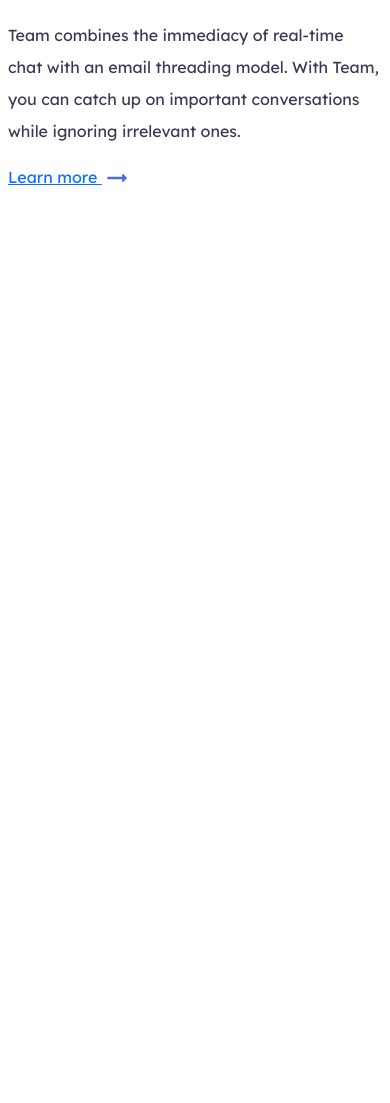
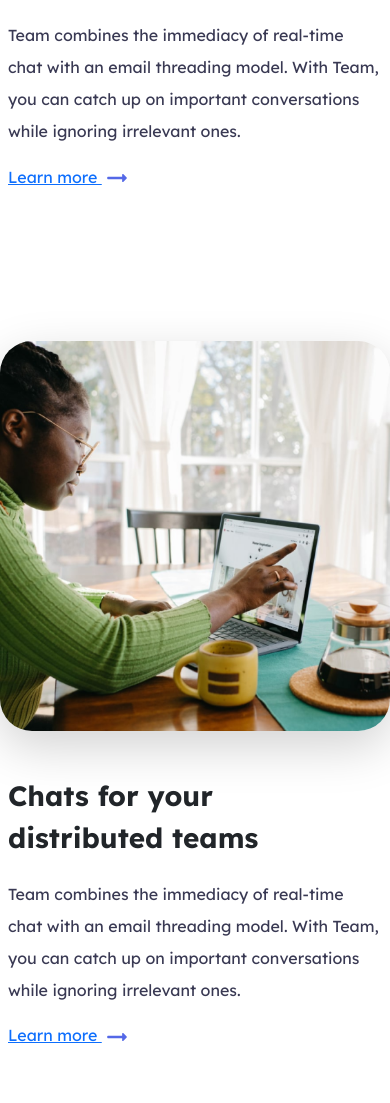
Before and after one commit to malvinval/detikcom-fe-dev-landing-page-assignment, a website: page index.html in a window 390 px wide. Shown: the part 1388-2491 px from the top of the page. Before the commit the page ends 1729 px from the top, so only its background shows below. Drawn offline with nearby package versions, Linux system fonts and the light colour scheme.

Commit message:
add third section

```diff
--- a/index.html
+++ b/index.html
@@ -99,6 +99,29 @@
         </div>
     </div>
     <!-- END 2nd SECTION -->
+
+    <!-- START 3rd SECTION -->
+    <div class="detik-third-section-container container-fluid d-flex justify-content-center">
+        <div class="detik-third-section d-flex flex-column-reverse flex-lg-row-reverse">
+            <div class="detik-third-section-left d-flex align-items-center">
+                <div class="py-5 px-2 px-md-5 px-lg-0 py-lg-0">
+                    <h1>Chats for your</h1>
+                    <h1>distributed teams</h1>
+                    <p class="pt-3 lh-lg justify">
+                        Team combines the immediacy of real-time chat with an email threading model. With Team, you can catch up on important conversations while ignoring irrelevant ones.
+                    </p>
+                    <a class="py-5" href="#">Learn more <svg width="30" height="30" viewBox="0 0 30 30" fill="none" xmlns="http://www.w3.org/2000/svg">
+                        <path d="M20.1484 13.7549H6.38594C5.69844 13.7549 5.13594 14.3174 5.13594 15.0049C5.13594 15.6924 5.69844 16.2549 6.38594 16.2549H20.1484V18.4924C20.1484 19.0549 20.8234 19.3299 21.2109 18.9299L24.6859 15.4424C24.9234 15.1924 24.9234 14.8049 24.6859 14.5549L21.2109 11.0674C20.8234 10.6674 20.1484 10.9549 20.1484 11.5049V13.7549Z" fill="#5468E7"/>
+                        </svg>
+                    </a>
+                </div>
+            </div>
+            <div class="detik-third-section-right d-flex justify-content-start pr-0 pe-lg-5">
+                <img class="third-section-image rounded-5 shadow-lg" src="./img/third-section-img.png" alt="">
+            </div>
+        </div>
+    </div>
+    <!-- END 3rd SECTION -->
 </body>
 <script src="./node_modules/bootstrap/dist/js/bootstrap.min.js"></script>
 <script src="script.js"></script>
--- a/style.css
+++ b/style.css
@@ -71,29 +71,39 @@
     border-radius: 3px;
 }
 
-.detik-second-section {
+.detik-second-section,
+.detik-third-section {
     width: 72%;
 }
 
-.detik-second-section-left {
+.detik-second-section-left,
+.detik-third-section-left {
     width: 40%;
 }
 
-.detik-second-section-left h1 {
+.detik-second-section-left h1,
+.detik-third-section-left h1 {
     font-weight: 700;
 }
 
-.detik-second-section-left p {
+.detik-second-section-left p,
+.detik-third-section-left p {
     color: rgba(35, 35, 64, 0.9);
 }
 
-.detik-second-section-right {
+.detik-second-section-right,
+.detik-third-section-right {
     width: 60%;
 }
 
 .detik-second-section-container {
     padding: 100px 0 100px 0;
 }
+
+.detik-third-section-container {
+    padding: 0 0 100px 0;
+}
+
 
 @media screen and (max-width: 576px) {
     .detik-hero-section {
@@ -105,13 +115,16 @@
 }
 
 @media screen and (max-width: 992px) {
-    .detik-second-section {
+    .detik-second-section,
+    .detik-third-section {
         width: 100%;
     }
-    .detik-second-section-left {
+    .detik-second-section-left,
+    .detik-third-section-left {
         width: 100%;
     }
-    .detik-second-section-right {
+    .detik-second-section-right,
+    .detik-third-section-right {
         width: 100%;
     }
 }
@@ -126,7 +139,8 @@
     .detik-nav-subcontainer {
       width: 100%;
     }
-    .second-section-image {
+    .second-section-image,
+    .third-section-image {
         width: 100%;
     }
 }
```
Also changed, not shown: img/third-section-img.png (added).
